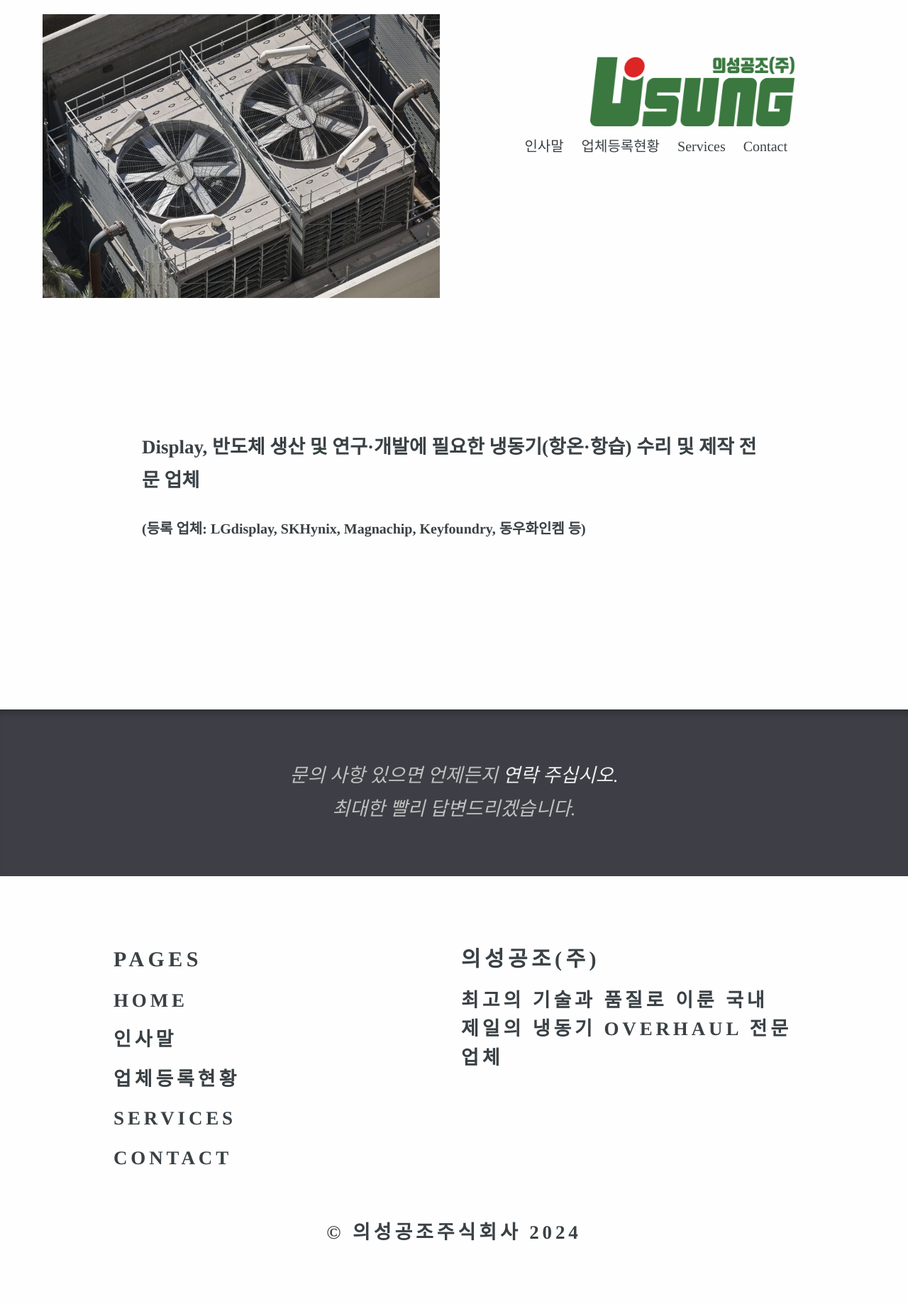
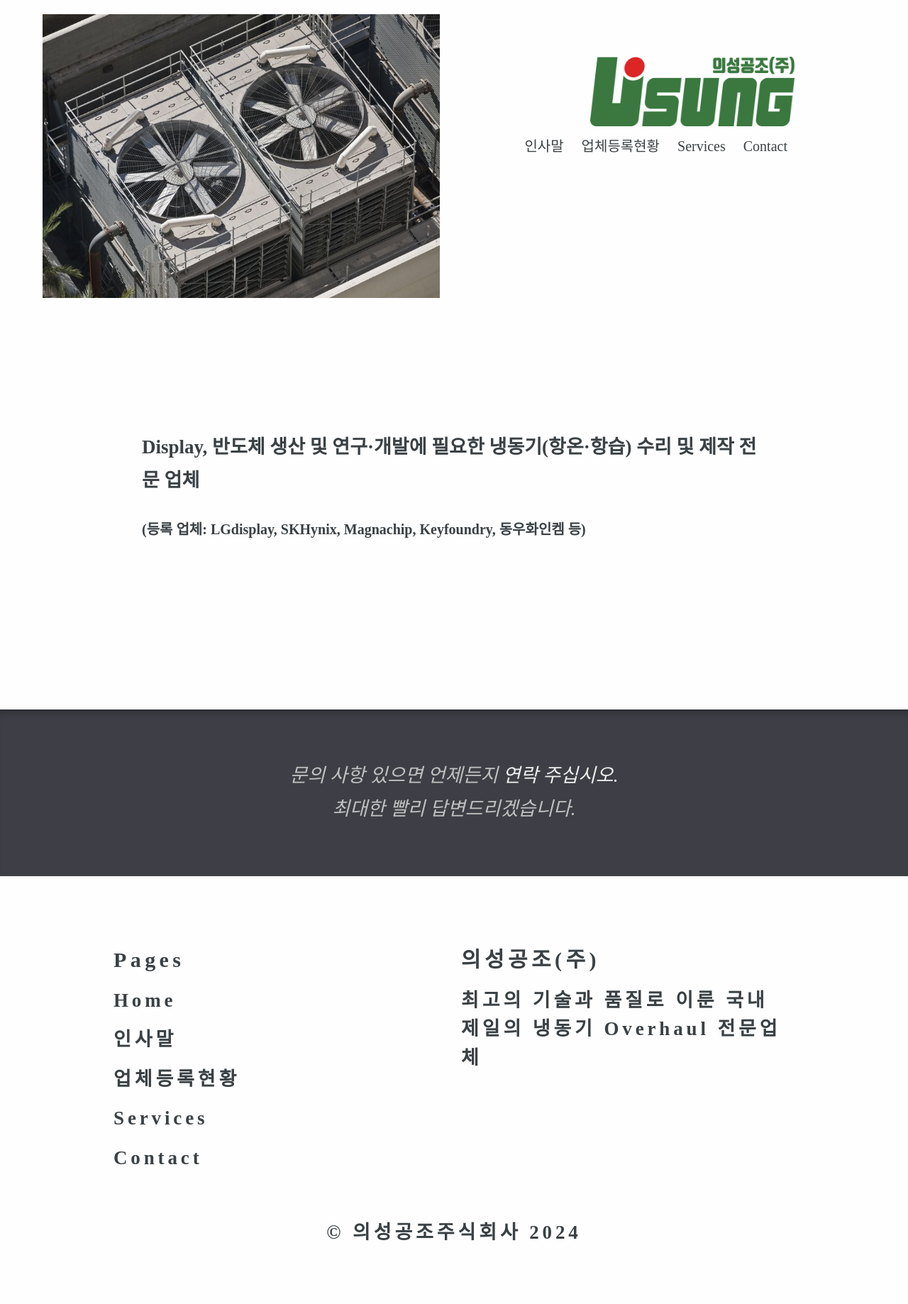
Before and after one commit to sangjoon6099/sangjoon6099.github.io, a Jekyll site: the page built from index.html, in a window 1280 px wide. Shown: the whole page at 71% size. Built offline with Jekyll 4.4.1, drawn with Linux system fonts in a browser that asks for light colours; some web fonts are replaced; the list of posts is cut into pages by our own code.

Commit message:
Update _typography.scss

```diff
--- a/_sass/_typography.scss
+++ b/_sass/_typography.scss
@@ -20,7 +20,6 @@ body,
 input,
 textarea {
 	color: #3A4145;
-	text-rendering: geometricPrecision;
 }
 
 label,
@@ -31,7 +30,6 @@ h4,
 h5,
 h6 {
 	font-optical-sizing: auto;
-	text-transform: uppercase;
 }
 
 h1,
```
